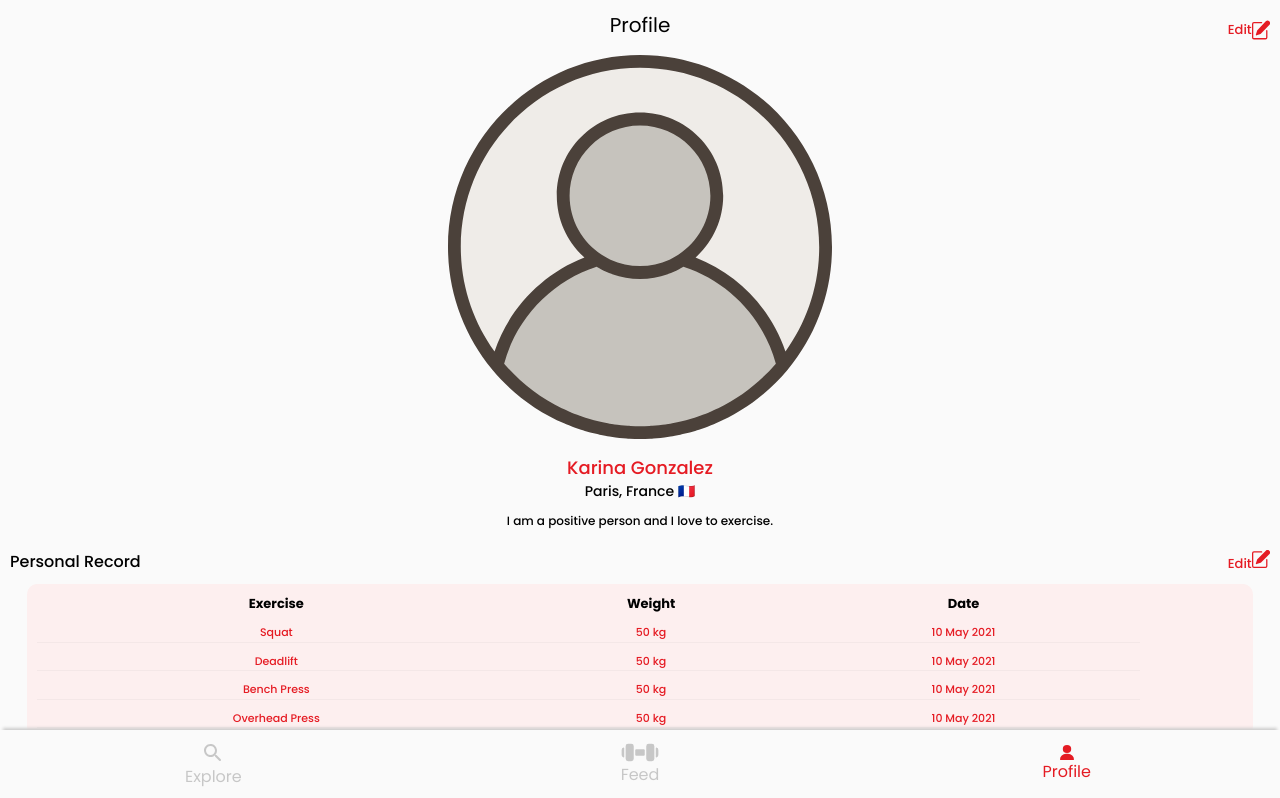
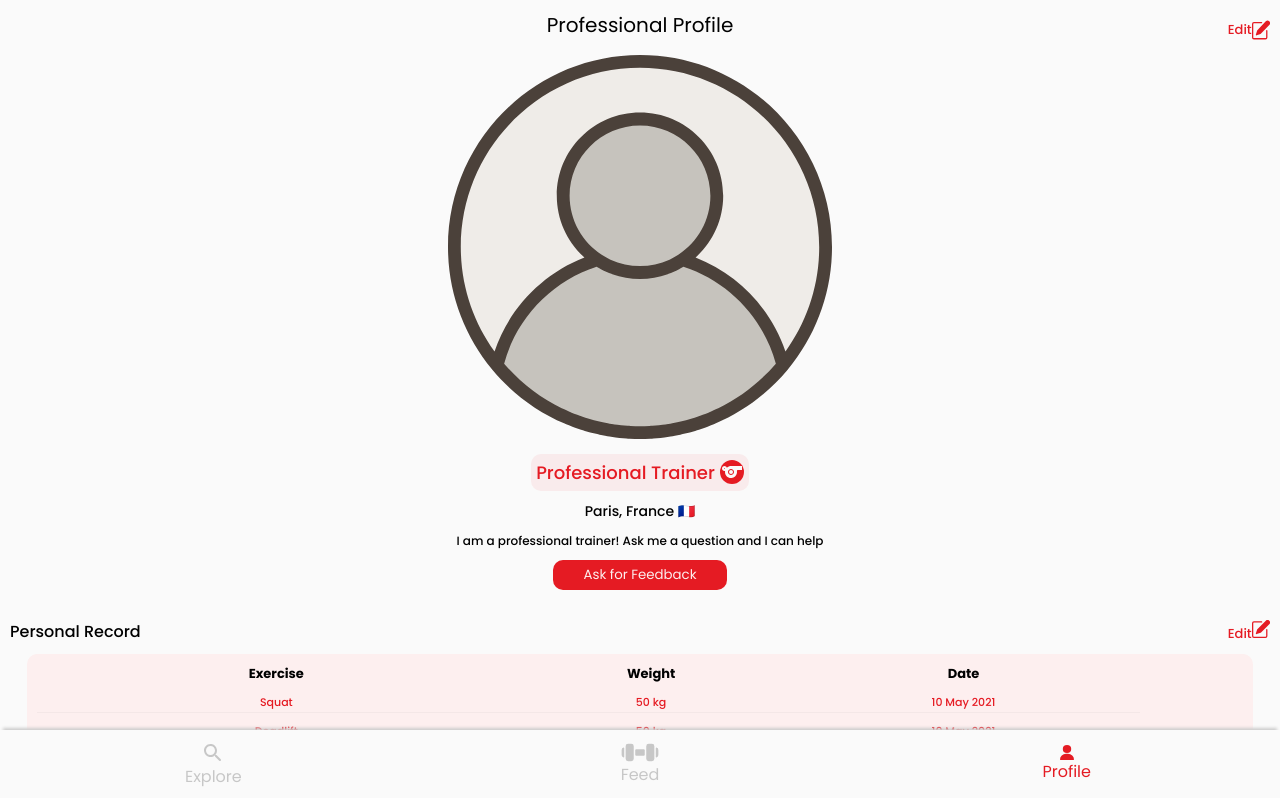
Before and after one commit to LauraKapitza/olympi, a React (Create React App) app in the folder olympi-client/: page /proprofile in a window 1280 px wide. Shown: the top 798 px of the page. Built offline with nearby package versions, Linux system fonts and the light colour scheme; no server answers.

Commit message:
update pro profile

```diff
--- /dev/null
+++ b/olympi-client/src/components/Profile/ProfessionalBio/ProfessionalBio.css
@@ -0,0 +1,87 @@
+.ProBioContainer{
+  background-color: #fAFAFA;
+  display: flex;
+  flex-direction: column;
+  align-items: center;
+  padding-bottom: 20px;
+}
+
+
+
+.ProBioTitle{
+font-size: 20px;
+margin-top: 10px;
+}
+
+.ProeditImage{
+display: flex;
+flex-direction: row-reverse;
+width: 100%;
+margin-top: -20px;
+margin-bottom: 15px;
+margin-right: 20px;
+color: #E51B23;
+font-size: 13px;
+font-weight: 500;
+}
+
+
+.ProBioContainer img {
+max-width: 30%;
+
+}
+
+.ProUsersName{
+  color: #E51B23;
+  margin-top: 15px;
+  font-size: 18px;
+  font-weight: 500;
+  background-color: #E51B2310;
+  border-radius: 10px;
+  display: flex;
+  justify-content: center;
+  align-items: center;
+  padding: 5px;
+}
+
+.ProUsersName i {
+  display: flex;
+  background-color: #E51B23;
+  color: #fAFAFA;
+  border-radius: 40px;
+  margin-left: 5px;
+
+
+}
+
+.ProUsersCity{
+  font-weight:500;
+  font-size: 14px;
+  margin-bottom: 10px;
+  margin-top: 10px;
+
+}
+
+.ProShortBio{
+font-size: 12px;
+font-weight:500;
+margin-bottom: 10px;
+margin-left: 20px;
+margin-right: 20px;
+text-align: center;
+}
+
+.askFeedback {
+  background-color: #E51B23;
+  border:#E51B23;
+  border-radius: 10px;
+  color: #FDEFEF;
+  padding-left: 30px;
+  padding-right: 30px;
+  padding-bottom: 5px;
+  padding-top: 5px;
+
+
+
+
+}
--- /dev/null
+++ b/olympi-client/src/components/Profile/ProfessionalBio/ProfessionalBio.js
@@ -0,0 +1,26 @@
+import React from 'react'
+import "./ProfessionalBio.css"
+import SportsIcon from '@material-ui/icons/Sports';
+
+function ProfessionalBio() {
+  return (
+    <div className="ProBioContainer">
+
+<div className="ProBioTitle"> <span>Professional Profile</span> </div>
+
+<div className="ProeditImage"><img src="/assets/icons/editbutton.svg"></img>Edit </div>
+
+
+
+<img src="/assets/icons/noprofilephoto.svg"></img>
+<div className="ProUsersName">Professional Trainer <i><SportsIcon/></i></div>
+<div className="ProUsersCity">Paris, France 🇫🇷</div>
+<div className="ProShortBio">I am a professional trainer! Ask me a question and I can help</div>
+<button className="askFeedback">Ask for Feedback</button>
+
+
+    </div>
+  )
+}
+
+export default ProfessionalBio
--- a/olympi-client/src/components/Profile/proProfile.js
+++ b/olympi-client/src/components/Profile/proProfile.js
@@ -1,6 +1,6 @@
 import React from 'react'
 import BottomNavBar from './BottomNavBar/BottomNavBar'
-import PersonalBio from './PersonalBio/PersonalBio'
+import ProfessionalBio from './ProfessionalBio/ProfessionalBio'
 import ProfileVideos from './ProfileVideos/ProfileVideos'
 import PersonalRecord from './PersonalRecord/PersonalRecord'
 import "./ProProfile.css"
@@ -9,7 +9,7 @@ import SettingsBar from './SettingsBar/SettingsBar'
 export default function ProProfile(){
   return (
     <div>
-    <PersonalBio/>
+    <ProfessionalBio/>
       <PersonalRecord/>
       <ProfileVideos/>
       <SettingsBar/>
```
